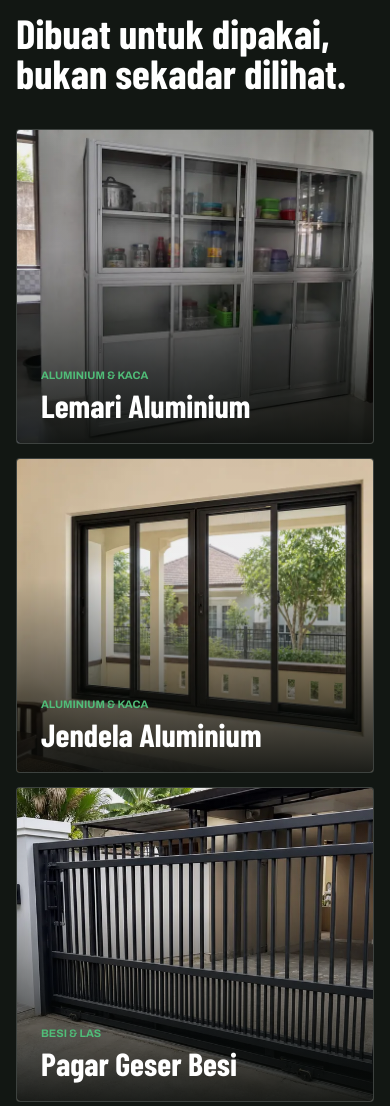
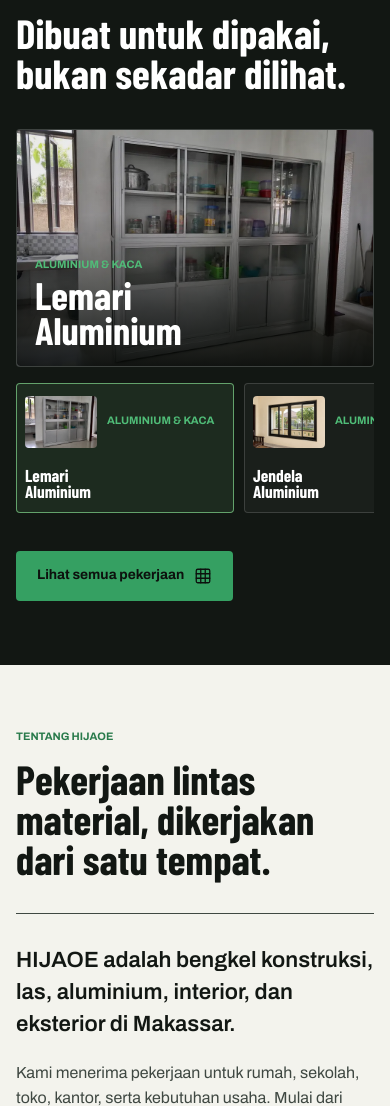
Before and after one commit to nsyrah3/hijaoe-website, a website with bundled scripts: page index.html in a window 390 px wide. Shown: the part 2846-3952 px from the top of the page. Built offline with nearby package versions, Linux system fonts and the light colour scheme.

Commit message:
feat: add interactive project preview

```diff
--- a/assets/css/styles.css
+++ b/assets/css/styles.css
@@ -519,55 +519,57 @@ section[id] {
 }
 
 .projects-grid {
-  display: grid;
-  grid-template-columns: repeat(12, minmax(0, 1fr));
-  gap: 14px;
-}
-
-.project-item {
+  display: block;
+}
+
+.project-preview {
+  display: grid;
+  grid-template-columns: minmax(0, 1.45fr) minmax(280px, 0.8fr);
+  gap: 16px;
+}
+
+.project-preview__stage {
   position: relative;
-  grid-column: span 4;
-  min-height: 330px;
+  min-height: 520px;
   overflow: hidden;
   border: 1px solid var(--border-dark);
   border-radius: var(--radius-small);
   background: var(--charcoal-800);
 }
 
-.project-item--wide {
-  grid-column: span 8;
-}
-
-.project-item img,
-.project-item__shade {
+.project-preview__stage img,
+.project-preview__shade {
   position: absolute;
   inset: 0;
   width: 100%;
   height: 100%;
 }
 
-.project-item img {
+.project-preview__stage img {
   object-fit: cover;
-  transition: transform 420ms ease;
-}
-
-.project-item__shade {
-  background: linear-gradient(0deg, rgba(7, 10, 8, 0.9) 0%, rgba(7, 10, 8, 0.06) 62%);
-}
-
-.project-item:hover img {
-  transform: scale(1.025);
-}
-
-.project-item__content {
+  transition:
+    opacity 180ms ease,
+    transform 420ms ease;
+}
+
+.project-preview__stage:hover img {
+  transform: scale(1.018);
+}
+
+.project-preview__shade {
+  background: linear-gradient(0deg, rgba(7, 10, 8, 0.92) 0%, rgba(7, 10, 8, 0.08) 64%);
+}
+
+.project-preview__content {
   position: absolute;
   z-index: 2;
-  left: 24px;
-  right: 24px;
-  bottom: 22px;
-}
-
-.project-item p {
+  left: 28px;
+  right: 28px;
+  bottom: 28px;
+}
+
+.project-preview__content p,
+.project-preview__thumb span {
   margin: 0 0 4px;
   color: var(--green-400);
   font-size: 0.68rem;
@@ -575,11 +577,69 @@ section[id] {
   text-transform: uppercase;
 }
 
-.project-item h3 {
+.project-preview__content h3 {
   margin: 0;
+  max-width: 12ch;
   font-family: "Barlow Condensed", Impact, sans-serif;
-  font-size: 2rem;
-  line-height: 1;
+  font-size: 4.8rem;
+  line-height: 0.92;
+}
+
+.project-preview__thumbs {
+  display: grid;
+  grid-template-columns: repeat(2, minmax(0, 1fr));
+  gap: 10px;
+}
+
+.project-preview__thumb {
+  min-width: 0;
+  min-height: 76px;
+  display: grid;
+  grid-template-columns: 72px minmax(0, 1fr);
+  gap: 10px;
+  align-items: center;
+  padding: 8px;
+  border: 1px solid var(--border-dark);
+  border-radius: var(--radius-small);
+  background: rgba(255, 255, 255, 0.035);
+  color: var(--white);
+  text-align: left;
+  cursor: pointer;
+  transition:
+    border-color 180ms ease,
+    background-color 180ms ease,
+    transform 180ms ease;
+}
+
+.project-preview__thumb:hover,
+.project-preview__thumb:focus-visible,
+.project-preview__thumb[aria-pressed="true"] {
+  border-color: rgba(112, 184, 122, 0.85);
+  background: rgba(112, 184, 122, 0.12);
+}
+
+.project-preview__thumb:hover {
+  transform: translateY(-1px);
+}
+
+.project-preview__thumb:focus-visible {
+  outline: 3px solid var(--green-400);
+  outline-offset: 3px;
+}
+
+.project-preview__thumb img {
+  width: 72px;
+  height: 52px;
+  object-fit: cover;
+  border-radius: var(--radius-small);
+}
+
+.project-preview__thumb strong {
+  display: block;
+  overflow-wrap: anywhere;
+  font-family: "Barlow Condensed", Impact, sans-serif;
+  font-size: 1.08rem;
+  line-height: 0.95;
 }
 
 .project-actions {
@@ -1099,6 +1159,14 @@ section[id] {
     grid-template-columns: repeat(2, minmax(0, 1fr));
   }
 
+  .project-preview {
+    grid-template-columns: 1fr;
+  }
+
+  .project-preview__thumbs {
+    grid-template-columns: repeat(2, minmax(0, 1fr));
+  }
+
   .service-item:nth-child(4),
   .service-item:nth-child(5) {
     border-top: 1px solid var(--border-light);
@@ -1249,10 +1317,12 @@ section[id] {
     grid-template-columns: repeat(2, minmax(0, 1fr));
   }
 
-  .project-item,
-  .project-item--wide {
-    grid-column: span 6;
-    min-height: 300px;
+  .project-preview__stage {
+    min-height: 430px;
+  }
+
+  .project-preview__content h3 {
+    font-size: 3.5rem;
   }
 
   .about__copy {
@@ -1294,6 +1364,38 @@ section[id] {
   }
 }
 
+@media (max-width: 680px) {
+  .project-preview__stage {
+    min-height: 0;
+    aspect-ratio: 3 / 2;
+  }
+
+  .project-preview__content {
+    left: 18px;
+    right: 18px;
+    bottom: 18px;
+  }
+
+  .project-preview__content h3 {
+    font-size: 2.4rem;
+  }
+
+  .project-preview__thumbs {
+    display: grid;
+    grid-auto-flow: column;
+    grid-auto-columns: minmax(218px, 74vw);
+    grid-template-columns: none;
+    overflow-x: auto;
+    padding: 0 2px 10px;
+    scroll-snap-type: x proximity;
+    scrollbar-width: thin;
+  }
+
+  .project-preview__thumb {
+    scroll-snap-align: start;
+  }
+}
+
 @media (max-width: 580px) {
   body {
     padding-bottom: 66px;
@@ -1395,16 +1497,6 @@ section[id] {
 
   .service-item h3 {
     margin-top: 28px;
-  }
-
-  .projects-grid {
-    grid-template-columns: 1fr;
-  }
-
-  .project-item,
-  .project-item--wide {
-    grid-column: auto;
-    min-height: 315px;
   }
 
   .about__principles {
--- a/assets/js/main.js
+++ b/assets/js/main.js
@@ -8,18 +8,22 @@ import {
 } from "./site-data.js";
 import {
   renderProcess,
-  renderProjects,
+  renderProjectPreview,
   renderServiceAreas,
   renderServices,
 } from "./render.js";
 import { shouldRestoreMenuFocusOnKey } from "./catalog.js";
+import {
+  buildProjectPreviewUpdate,
+  getProjectThumbPressedState,
+} from "./project-preview.js";
 
 const consultationMessage =
   "Halo HIJAOE, saya ingin konsultasi mengenai pekerjaan konstruksi atau pesanan custom.";
 const whatsappUrl = buildWhatsAppUrl(consultationMessage);
 
 document.querySelector("#services-grid").innerHTML = renderServices(services);
-document.querySelector("#projects-grid").innerHTML = renderProjects(projects);
+document.querySelector("#projects-grid").innerHTML = renderProjectPreview(projects);
 document.querySelector("#process-list").innerHTML = renderProcess(processSteps);
 document.querySelector("#service-areas").innerHTML =
   renderServiceAreas(serviceAreas);
@@ -44,6 +48,48 @@ document.querySelector("[data-year]").textContent = new Date().getFullYear();
 
 const menuButton = document.querySelector("#menu-button");
 const primaryNavigation = document.querySelector("#primary-navigation");
+const projectPreview = document.querySelector("[data-project-preview]");
+
+function activateProjectPreview(button) {
+  if (!projectPreview || !button) {
+    return;
+  }
+
+  const update = buildProjectPreviewUpdate(button.dataset);
+  const image = projectPreview.querySelector("[data-project-preview-image]");
+  const category = projectPreview.querySelector("[data-project-preview-category]");
+  const title = projectPreview.querySelector("[data-project-preview-title]");
+
+  if (!update || !image || !category || !title) {
+    return;
+  }
+
+  image.src = update.image;
+  image.alt = update.alt;
+  category.textContent = update.category;
+  title.textContent = update.title;
+
+  const buttons = Array.from(projectPreview.querySelectorAll("[data-project-thumb]"));
+  const activeIndex = buttons.indexOf(button);
+  const pressedState = getProjectThumbPressedState(buttons.length, activeIndex);
+
+  buttons.forEach((thumb, index) => {
+    thumb.setAttribute("aria-pressed", pressedState[index]);
+  });
+}
+
+if (projectPreview) {
+  const hoverPreview = window.matchMedia("(hover: hover)").matches;
+
+  projectPreview.querySelectorAll("[data-project-thumb]").forEach((button) => {
+    button.addEventListener("click", () => activateProjectPreview(button));
+    button.addEventListener("focus", () => activateProjectPreview(button));
+
+    if (hoverPreview) {
+      button.addEventListener("pointerenter", () => activateProjectPreview(button));
+    }
+  });
+}
 
 function closeMenu() {
   menuButton.setAttribute("aria-expanded", "false");
--- /dev/null
+++ b/assets/js/project-preview.js
@@ -0,0 +1,20 @@
+export function buildProjectPreviewUpdate(dataset) {
+  const update = {
+    image: dataset.projectImage,
+    alt: dataset.projectAlt,
+    category: dataset.projectCategory,
+    title: dataset.projectTitle,
+  };
+
+  if (Object.values(update).some((value) => !value)) {
+    return null;
+  }
+
+  return update;
+}
+
+export function getProjectThumbPressedState(totalCount, activeIndex) {
+  return Array.from({ length: totalCount }, (_, index) =>
+    String(index === activeIndex),
+  );
+}
--- a/assets/js/render.js
+++ b/assets/js/render.js
@@ -50,6 +50,57 @@ export function renderProjects(items) {
     .join("");
 }
 
+export function renderProjectPreview(items) {
+  const activeProject = items[0];
+
+  if (!activeProject) {
+    return "";
+  }
+
+  return `
+    <div class="project-preview" data-project-preview>
+      <article class="project-preview__stage">
+        <img
+          src="${escapeHtml(activeProject.image)}"
+          alt="${escapeHtml(activeProject.alt)}"
+          width="960"
+          height="640"
+          loading="lazy"
+          data-project-preview-image
+        >
+        <div class="project-preview__shade"></div>
+        <div class="project-preview__content">
+          <p data-project-preview-category>${escapeHtml(activeProject.category)}</p>
+          <h3 data-project-preview-title>${escapeHtml(activeProject.title)}</h3>
+        </div>
+      </article>
+      <div class="project-preview__thumbs" aria-label="Pilih contoh bidang pekerjaan">
+        ${items
+          .map(
+            (project, index) => `
+              <button
+                class="project-preview__thumb"
+                type="button"
+                aria-label="Tampilkan ${escapeHtml(project.title)}"
+                aria-pressed="${index === 0 ? "true" : "false"}"
+                data-project-thumb
+                data-project-title="${escapeHtml(project.title)}"
+                data-project-category="${escapeHtml(project.category)}"
+                data-project-image="${escapeHtml(project.image)}"
+                data-project-alt="${escapeHtml(project.alt)}"
+              >
+                <img src="${escapeHtml(project.image)}" alt="" width="160" height="107" loading="lazy">
+                <span>${escapeHtml(project.category)}</span>
+                <strong>${escapeHtml(project.title)}</strong>
+              </button>
+            `,
+          )
+          .join("")}
+      </div>
+    </div>
+  `;
+}
+
 export function renderProcess(items) {
   return items
     .map(
```
Also changed, not shown: tests/project-preview.test.js (added, +40 -0 lines), tests/render.test.js (+45 -0 lines), tests/styles.test.js (+15 -0 lines).
